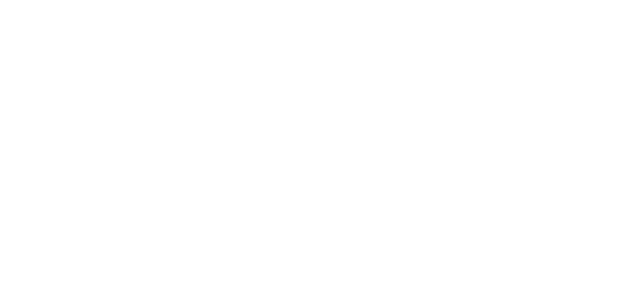
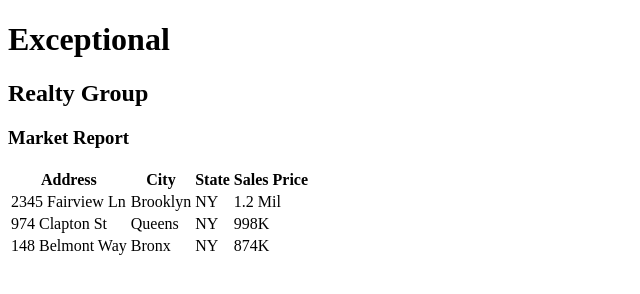
Before and after one commit to JohnHayes7/exceptional-realty, a plain HTML site: page market-report.html in a window 1280 px wide. Shown: the whole page, without its empty margins (0-640 px from the left). Drawn offline with Linux system fonts and the light colour scheme.

Commit message:
add listings table to market-report

```diff
--- a/market-report.html
+++ b/market-report.html
@@ -0,0 +1,45 @@
+<!DOCTYPE html>
+<html lang="en">
+  <head>
+    <!--This is a comment-->
+    <!--The head contains info for search engines and the browser and is not seen site visitors -->
+    <meta charset="UTF-8">
+    <title>Exceptional Realty Group - Luxury Homes-Market Report</title>
+  </head>
+  <body>
+    <!--The body is the entire viewable area of the webpage-->
+    <h1>Exceptional</h1>
+    <h2>Realty Group</h2>
+    <h3>Market Report</h3>
+
+    <table>
+      <tr>
+        <th>Address</th>
+        <th>City</th>
+        <th>State</th>
+        <th>Sales Price</th>
+        </tr>
+      <tr>
+        <td>2345 Fairview Ln</td>
+        <td>Brooklyn</td>
+        <td>NY</td>
+        <td>1.2 Mil</td>
+        </tr>
+      <tr>
+        <td>974 Clapton St</td>
+        <td>Queens</td>
+        <td>NY</td>
+        <td>998K</td>
+        </tr>
+      <tr>
+        <td>148 Belmont Way</td>
+        <td>Bronx</td>
+        <td>NY</td>
+        <td>874K</td>
+        </tr>
+    </table>
+
+  </body>
+
+
+</html>
```
Also changed, not shown: real-estate-listings.html (+1 -1 lines).
